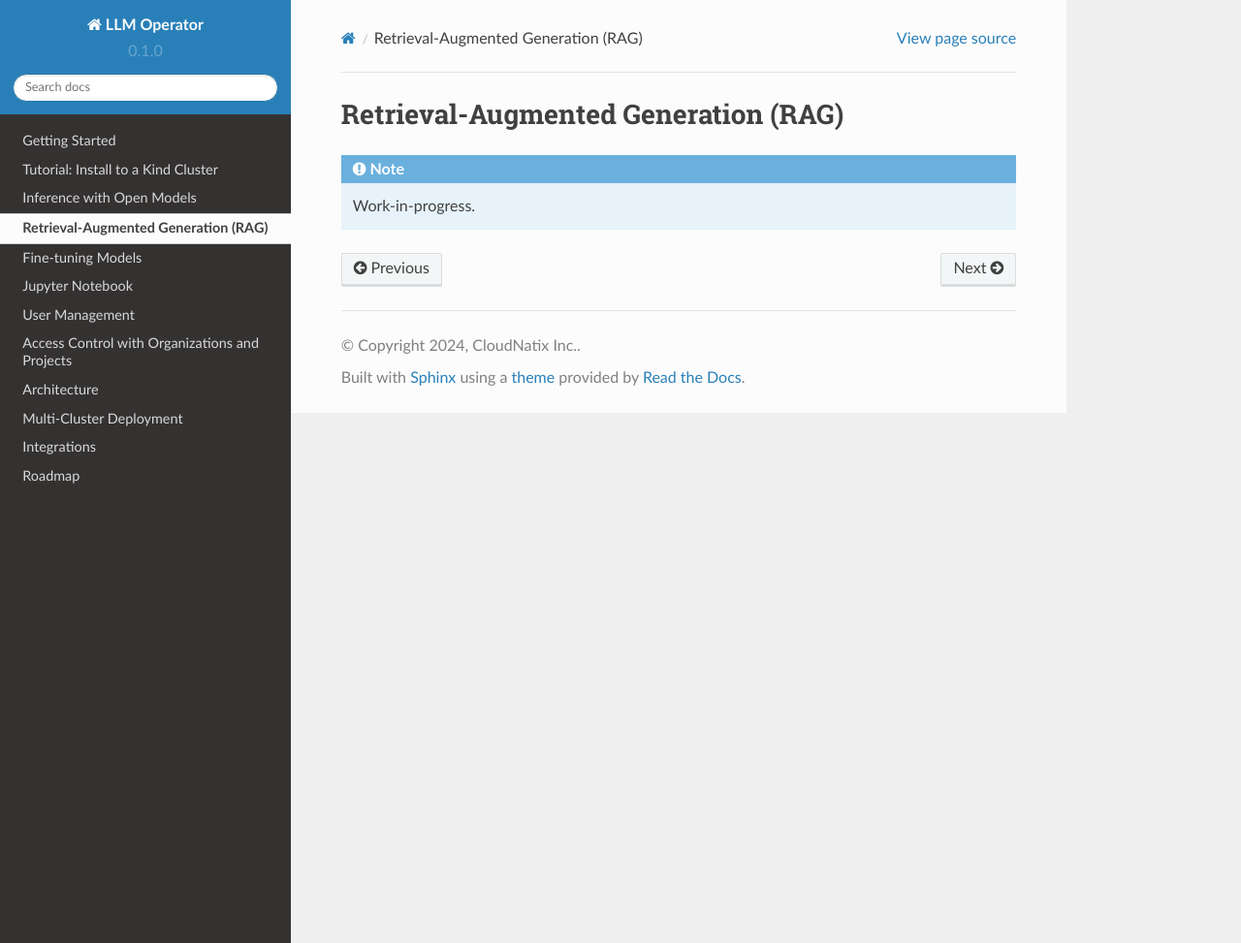
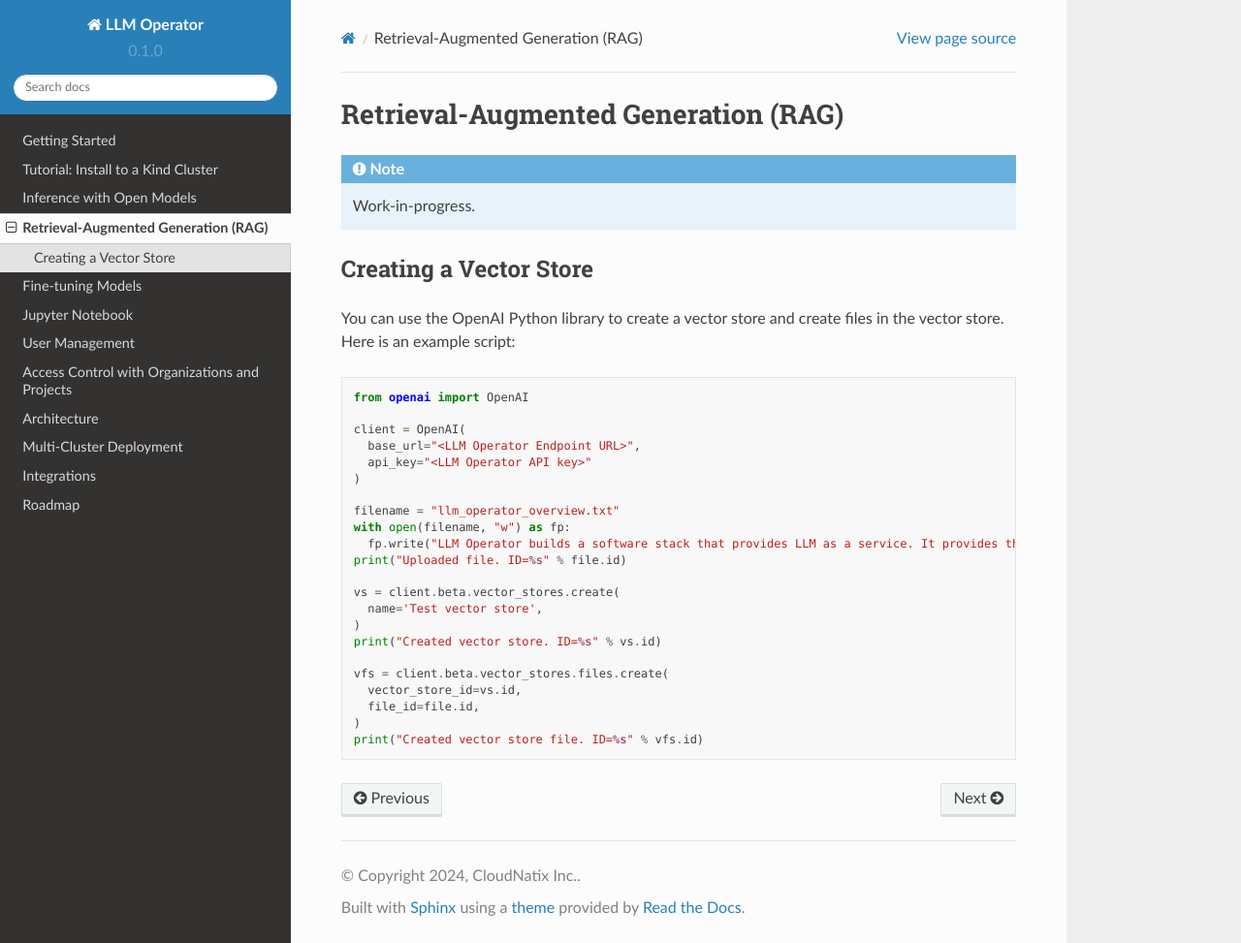
Before and after one commit to llm-operator/docs, a Sphinx documentation site: the page built from docs/source/rag.rst, in a window 1280 px wide and 973 px high. Shown: the whole window at 97% size. Built offline with Sphinx 7.4.7 and the Read the Docs theme 2.0.0, drawn with Linux system fonts in a browser that asks for light colours.

Commit message:
Add an example script for creating a vector store (#68)

```diff
--- a/docs/source/rag.rst
+++ b/docs/source/rag.rst
@@ -4,3 +4,35 @@ Retrieval-Augmented Generation (RAG)
 .. note::
 
    Work-in-progress.
+
+Creating a Vector Store
+-----------------------
+
+You can use the OpenAI Python library to create a vector store
+and create files in the vector store. Here is an example script:
+
+
+.. code-block:: python
+
+   from openai import OpenAI
+
+   client = OpenAI(
+     base_url="<LLM Operator Endpoint URL>",
+     api_key="<LLM Operator API key>"
+   )
+
+   filename = "llm_operator_overview.txt"
+   with open(filename, "w") as fp:
+     fp.write("LLM Operator builds a software stack that provides LLM as a service. It provides the OpenAI-compatible API.")
+   print("Uploaded file. ID=%s" % file.id)
+
+   vs = client.beta.vector_stores.create(
+     name='Test vector store',
+   )
+   print("Created vector store. ID=%s" % vs.id)
+
+   vfs = client.beta.vector_stores.files.create(
+     vector_store_id=vs.id,
+     file_id=file.id,
+   )
+   print("Created vector store file. ID=%s" % vfs.id)
```
